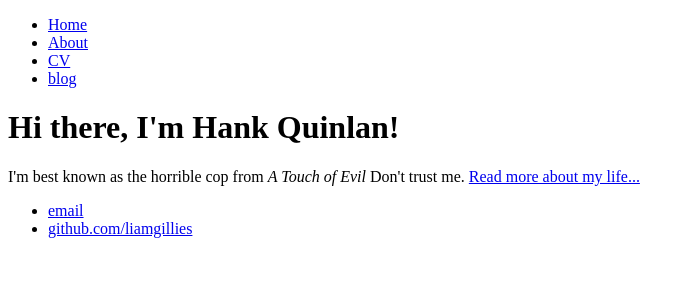
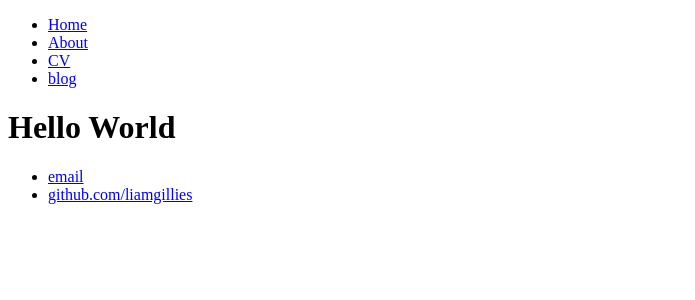
Before and after one commit to liamgillies/liamgillies.github.io, a Jekyll site: the page built from index.html, in a window 1280 px wide. Shown: the top 300 px of the page, without its empty margins (0-695 px from the left). Built offline with Jekyll 4.4.1, drawn with Linux system fonts in a browser that asks for light colours.

Commit message:
Update index.html

```diff
--- a/index.html
+++ b/index.html
@@ -3,6 +3,5 @@ layout: default
 title: Hank Quinlan, Horrible Cop
 ---
 <div class="blurb">
-	<h1>Hi there, I'm Hank Quinlan!</h1>
-	<p>I'm best known as the horrible cop from <em>A Touch of Evil</em> Don't trust me. <a href="/about">Read more about my life...</a></p>
+	<h1>Hello World</h1>
 </div><!-- /.blurb -->
```
